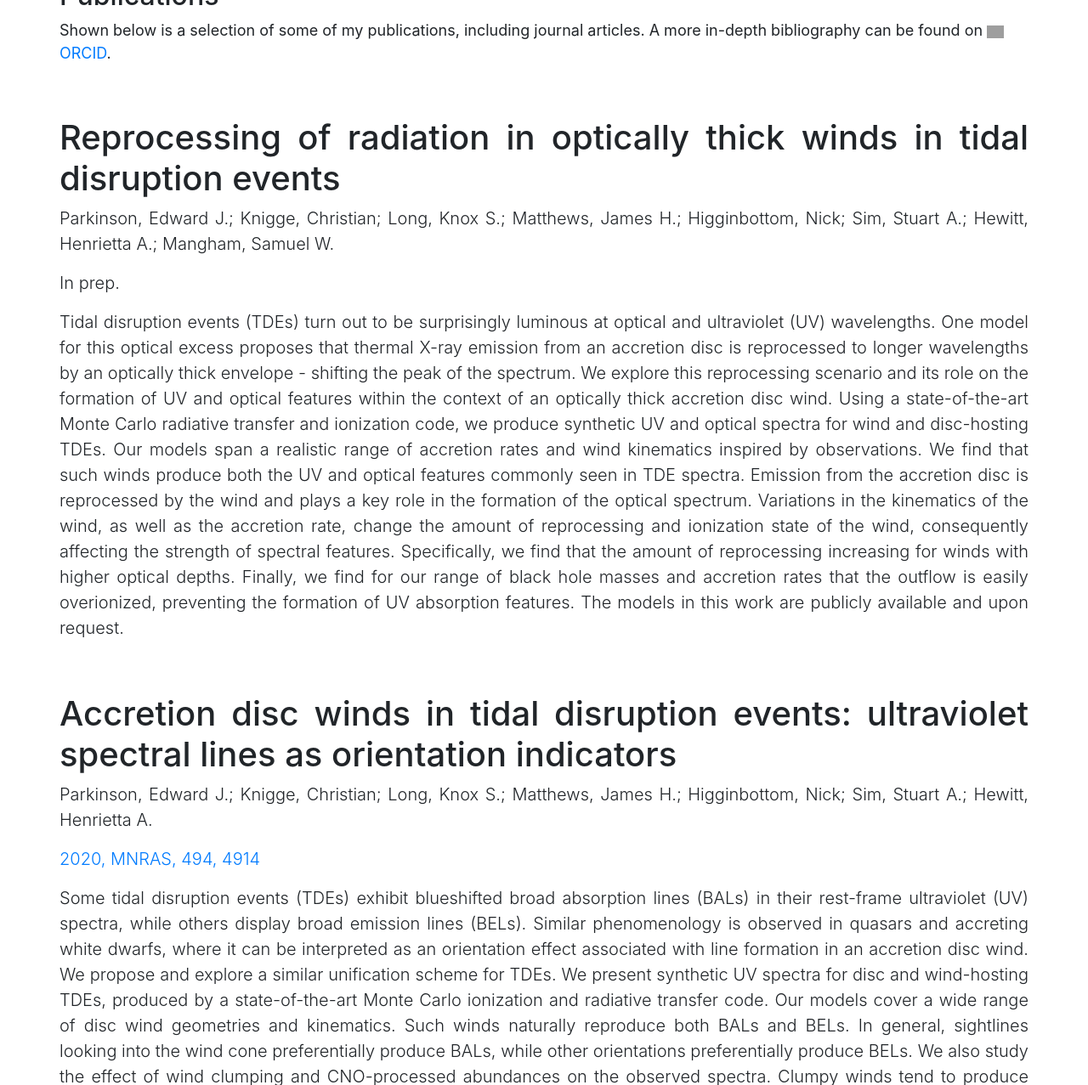
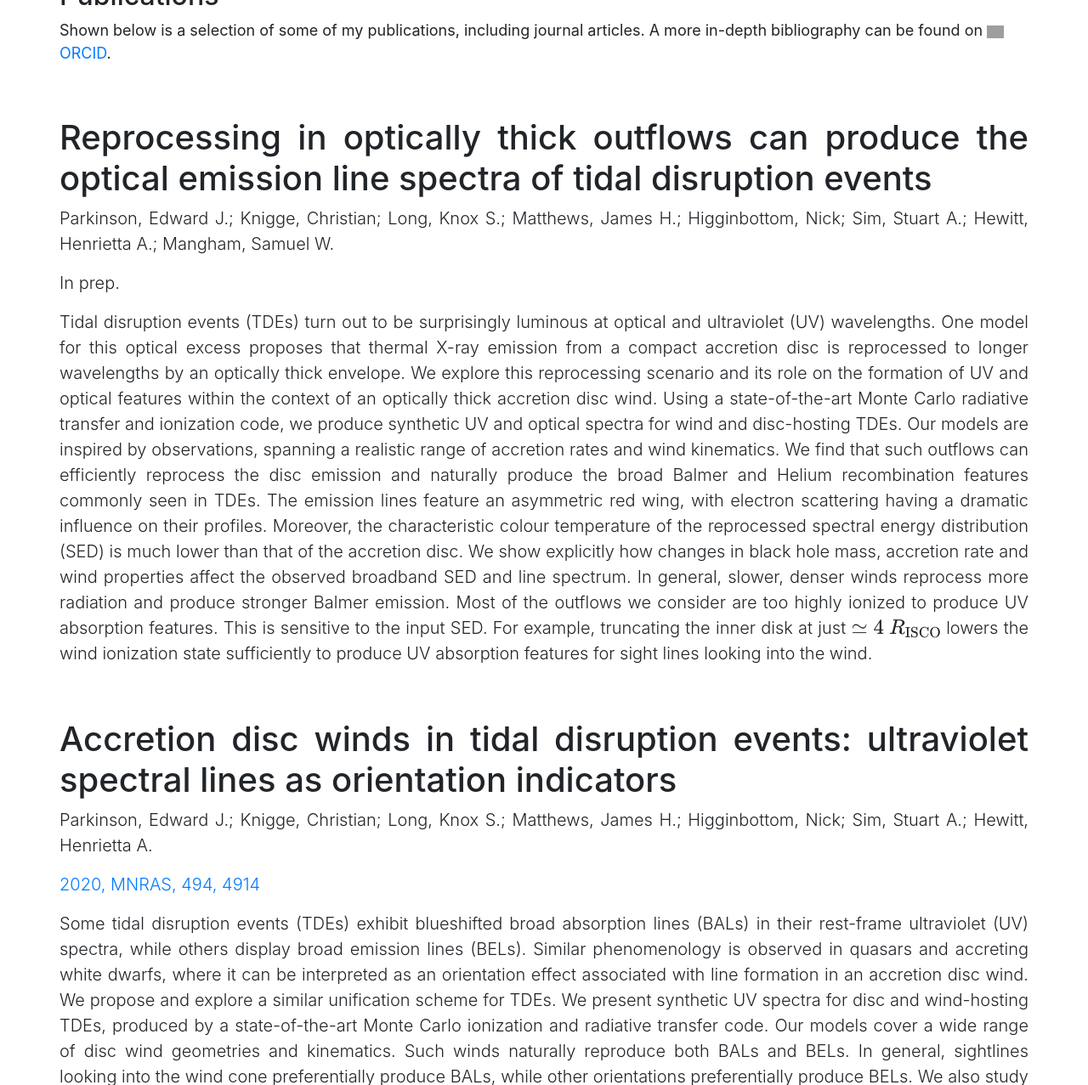
Before and after one commit to saultyevil/saultyevil.github.io, a Jekyll site: the page built from _posts/2020-02-02-publications.markdown, in a window 1280 px wide and 1400 px high, scrolled down 2884 px, cut to the strip 123-1400 px from the top of the window. Shown: the whole strip at 85% size. Built offline with Jekyll 4.4.1, drawn with Linux system fonts in a browser that asks for light colours; nearby versions of some CDN libraries; library files that are not in the unit come from our copies; formulas are drawn with MathJax 3; grey boxes are pictures that could not be loaded.

Commit message:
Update abstract and title for paper 2 and add MathJax

```diff
--- a/_includes/head.html
+++ b/_includes/head.html
@@ -26,4 +26,9 @@
         <script src="https://oss.maxcdn.com/libs/respond.js/1.4.2/respond.min.js"></script>
     <![endif]-->
 
+
+
+    <script type="text/javascript"
+            src="https://cdnjs.cloudflare.com/ajax/libs/mathjax/2.7.0/MathJax.js?config=TeX-AMS_CHTML"></script>
+
 </head>
--- a/_posts/2020-02-02-publications.markdown
+++ b/_posts/2020-02-02-publications.markdown
@@ -7,7 +7,7 @@ description: |
 ---
 
 <br>
-# Reprocessing of radiation in optically thick winds in tidal disruption events
+# Reprocessing in optically thick outflows can produce the optical emission line spectra of tidal disruption events
 {: style="text-align: justify" }
 
 Parkinson, Edward J.;  Knigge, Christian;  Long, Knox S.;  Matthews, James H.;
@@ -18,22 +18,26 @@ In prep.
 
 Tidal disruption events (TDEs) turn out to be surprisingly luminous at optical
 and ultraviolet (UV) wavelengths. One model for this optical excess proposes that
-thermal X-ray emission from an accretion disc is reprocessed to longer wavelengths
-by an optically thick envelope - shifting the peak of the spectrum. We explore this
-reprocessing scenario and its role on the formation of UV and optical features within
-the context of an optically thick accretion disc wind. Using a state-of-the-art Monte
-Carlo radiative transfer and ionization code, we produce synthetic UV and optical
-spectra for wind and disc-hosting TDEs. Our models span a realistic range of accretion
-rates and wind kinematics inspired by observations. We find that such winds produce
-both the UV and optical features commonly seen in TDE spectra. Emission from the
-accretion disc is reprocessed by the wind and plays a key role in the formation of
-the optical spectrum. Variations in the kinematics of the wind, as well as the
-accretion rate, change the amount of reprocessing and ionization state of the wind,
-consequently affecting the strength of spectral features. Specifically, we find
-that the amount of reprocessing increasing for winds with higher optical depths.
-Finally, we find for our range of black hole masses and accretion rates that the
-outflow is easily overionized, preventing the formation of UV absorption features.
-The models in this work are publicly available and upon request.
+thermal X-ray emission from a compact accretion disc is reprocessed to longer
+wavelengths by an optically thick envelope. We explore this reprocessing scenario
+and its role on the formation of UV and optical features within the context of
+an optically thick accretion disc wind. Using a state-of-the-art Monte Carlo
+radiative transfer and ionization code, we produce synthetic UV and optical
+spectra for wind and disc-hosting TDEs. Our models are inspired by observations,
+spanning a realistic range of accretion rates and wind kinematics. We find that
+such outflows can efficiently reprocess the disc emission and naturally produce
+the broad Balmer and Helium recombination features commonly seen in TDEs.
+The emission lines feature an asymmetric red wing, with electron scattering
+having a dramatic influence on their profiles. Moreover, the characteristic
+colour temperature of the reprocessed spectral energy distribution (SED) is
+much lower than that of the accretion disc. We show explicitly how changes
+in black hole mass, accretion rate and wind properties affect the observed
+broadband SED and line spectrum. In general, slower, denser winds reprocess
+more radiation and produce stronger Balmer emission. Most of the outflows we
+consider are too highly ionized to produce UV absorption features. This is
+sensitive to the input SED. For example, truncating the inner disk at just
+\\(\simeq 4 ~ R_{\text{ISCO}}\\) lowers the wind ionization state sufficiently
+to produce UV absorption features for sight lines looking into the wind.
 {: style="text-align: justify"}
 
 <br>
```
